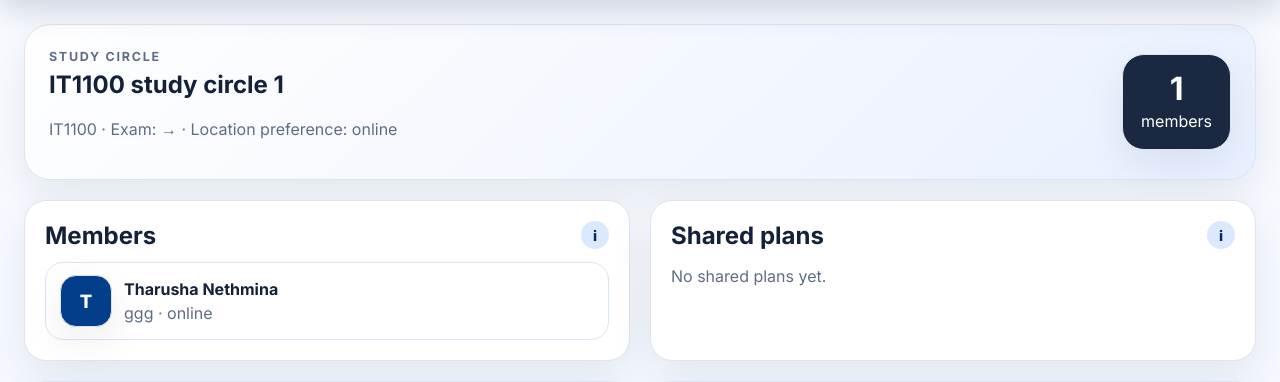
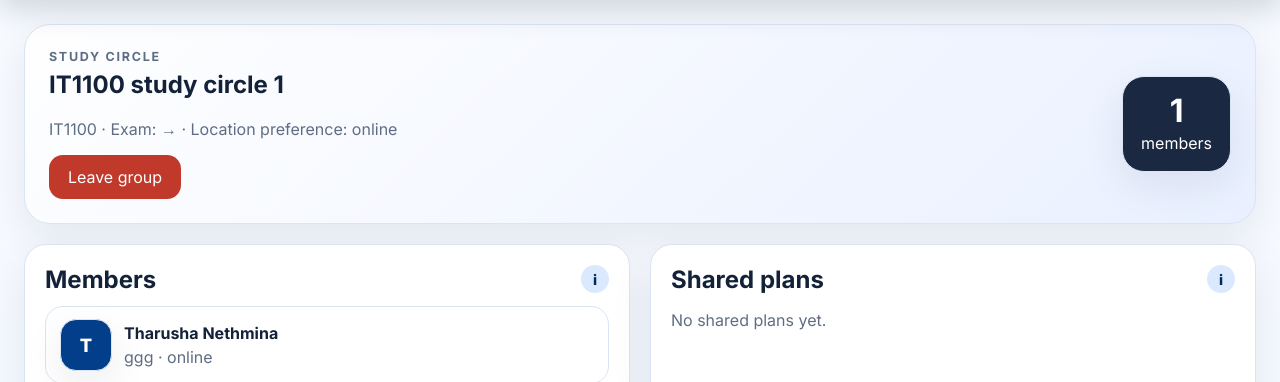
Before and after one commit to it21286964/studydesk-web, a Flask app: page /groups/1 in a window 1280 px wide. Shown: the part 107-489 px from the top of the page. Run offline with Flask 3, Linux system fonts and the light colour scheme; a user stored in the database is signed in; data comes from the database, SQL or seed files in the repository; data that the repository does not hold is empty.

Commit message:
Add leave group button and fix resource link

```diff
--- a/templates/group_detail.html
+++ b/templates/group_detail.html
@@ -5,6 +5,11 @@
     <div class="eyebrow">Study circle</div>
     <h1>{{ group.group_name }}</h1>
     <p>{{ group.module_code }} · Exam: {{ group.exam_start_date|dt }} → {{ group.exam_end_date|dt }} · Location preference: {{ group.location_pref or 'Not set' }}</p>
+    <div class="hero-actions">
+      <form method="post" action="{{ url_for('leave_group', group_id=group.id) }}">
+        <button type="submit" class="danger">Leave group</button>
+      </form>
+    </div>
   </div>
   <div class="stat-box"><strong>{{ members|length }}</strong><span>members</span></div>
 </section>
@@ -58,7 +63,7 @@
     <div class="stack">
       {% for r in resources %}
         <div class="mini-card">
-          <a href="{{ url_for('download_upload', filename=r.filepath.split('/')[-1]) }}">{{ r.filename }}</a>
+          <a href="{{ url_for('download_upload', filename=r.filename) }}">{{ r.filename }}</a>
           <div class="subtle">Uploaded by {{ r.uploader.name if r.uploader else 'member' }}</div>
         </div>
       {% else %}<p class="muted">No resources uploaded yet.</p>{% endfor %}
```
